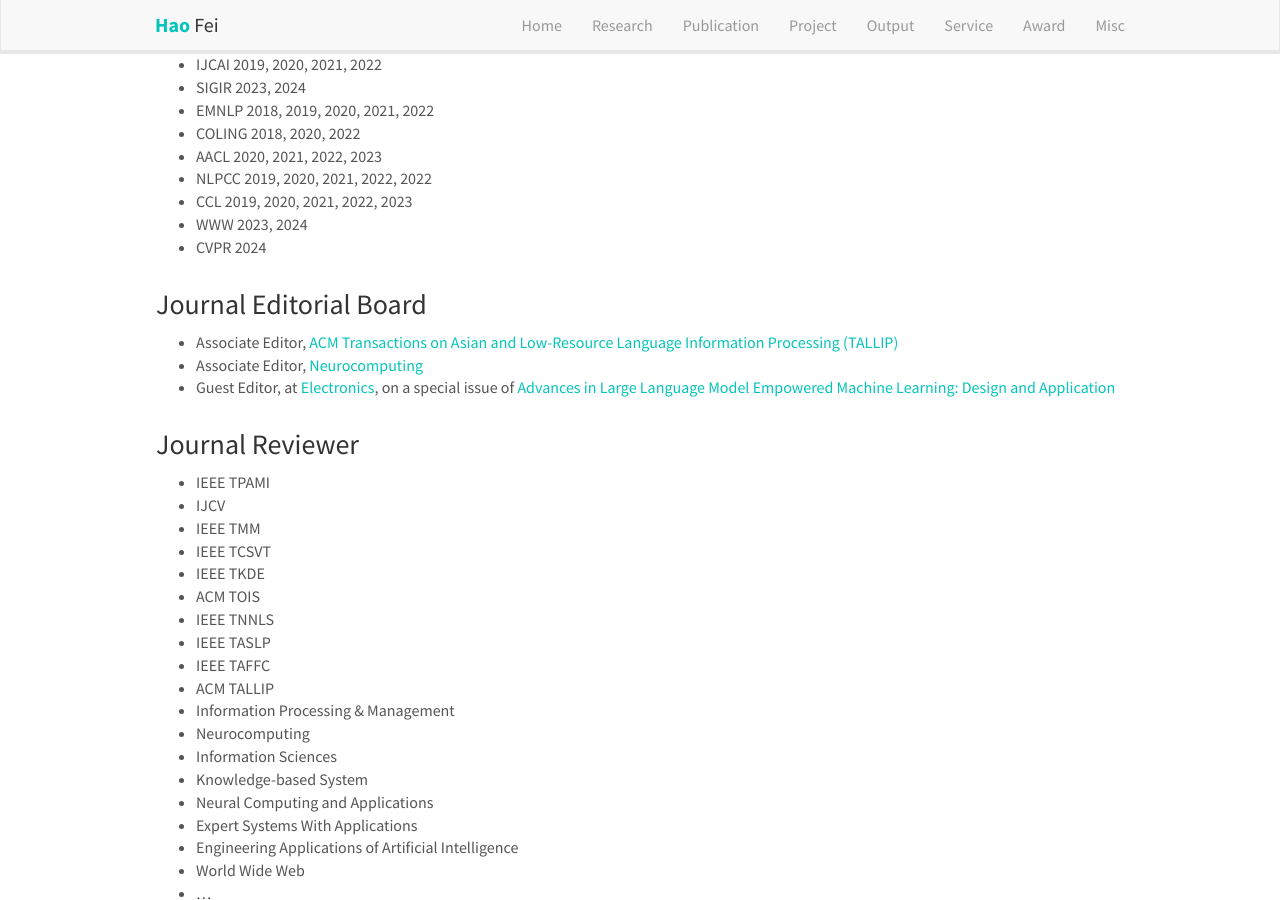
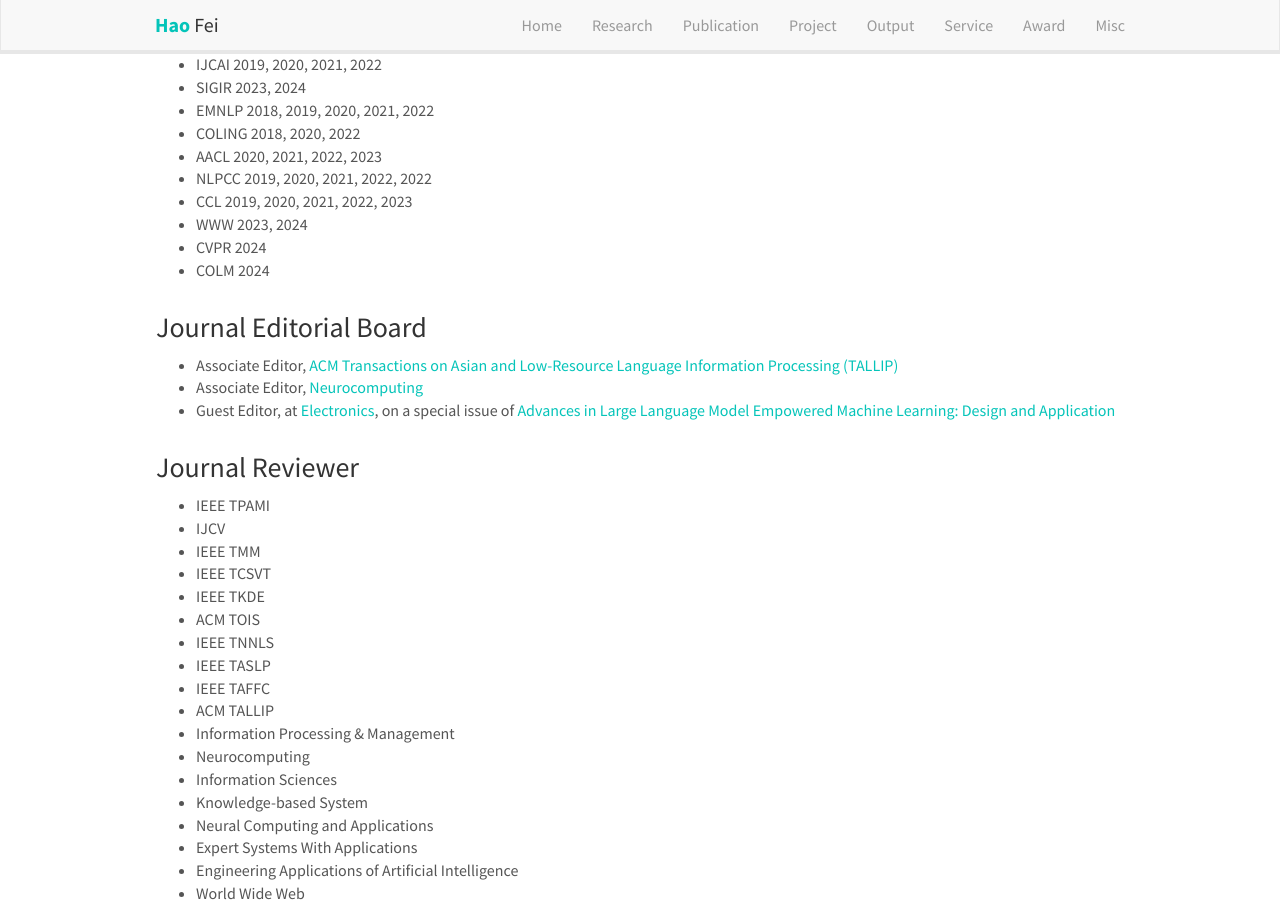
Before and after one commit to scofield7419/scofield7419.github.io, a Jekyll site: the page built from _pages/services.md, in a window 1280 px wide and 900 px high, scrolled down 921 px. Built offline with Jekyll 4.4.1, drawn with Linux system fonts in a browser that asks for light colours; nearby versions of some CDN libraries; comment, search, counter and statistics services are not loaded; a style sheet for code colours, icons or effects is not loaded.

Commit message:
Update services.md

```diff
--- a/_pages/services.md
+++ b/_pages/services.md
@@ -64,7 +64,7 @@
 - CCL 2019, 2020, 2021, 2022, 2023
 - WWW 2023, 2024
 - CVPR 2024
-
+- COLM 2024
 
 
 
```
